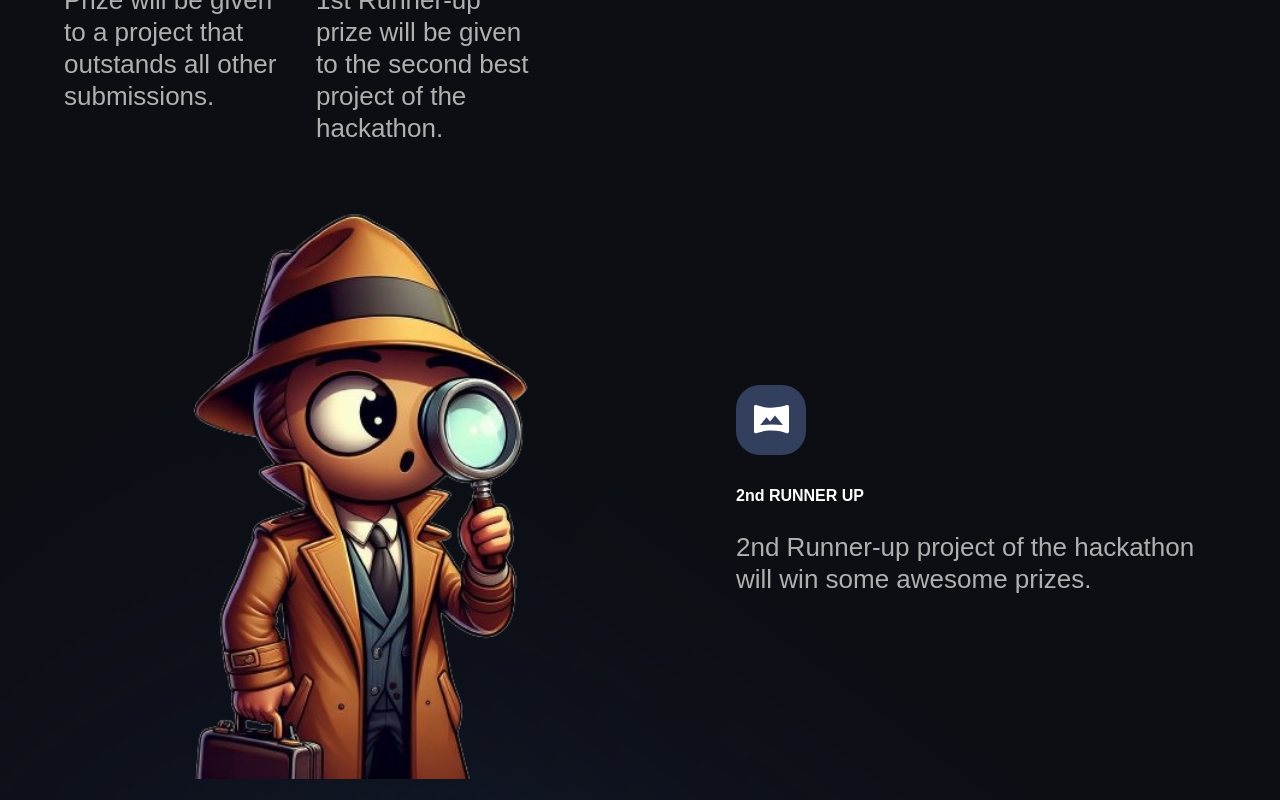
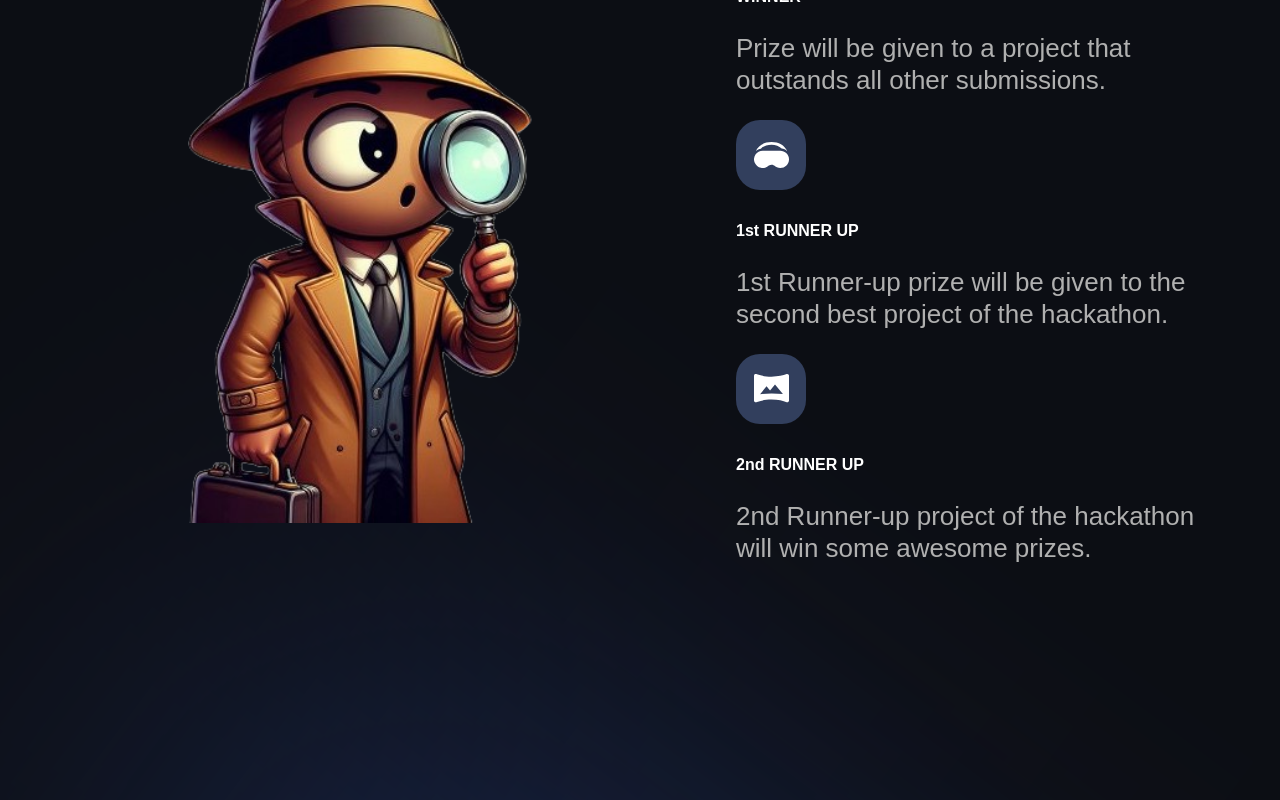
Before and after one commit to goelraghav002/hackstreet24, a Next.js app: page / in a window 1280 px wide. Shown: the part 5080-5880 px from the top of the page. Built offline with nearby package versions, Linux system fonts and the light colour scheme; a web font is replaced by a local one.

Commit message:
prize section

```diff
--- a/constants/index.js
+++ b/constants/index.js
@@ -32,6 +32,11 @@ export const startingFeatures = [
   'No need to beat around the bush, just stay on the gas and have fun',
 ];
 export const newFeatures = [
+
+
+
+];
+export const newFeatures2 = [
   {
     imgUrl: '/vrpano.svg',
     title: 'WINNER',
@@ -44,8 +49,6 @@ export const newFeatures = [
     subtitle:
         '1st Runner-up prize will be given to the second best project of the hackathon.',
   },
-];
-export const newFeatures2 = [
   {
     imgUrl: '/vrpano.svg',
     title: '2nd RUNNER UP',
```
